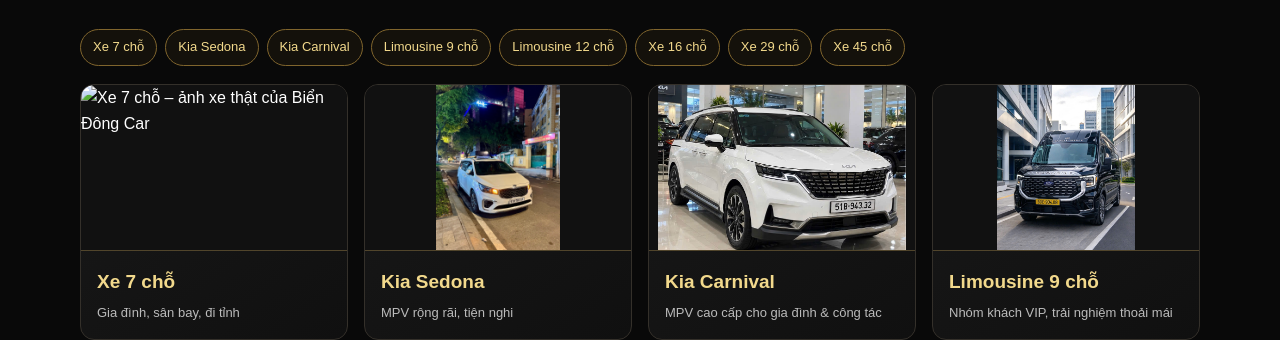
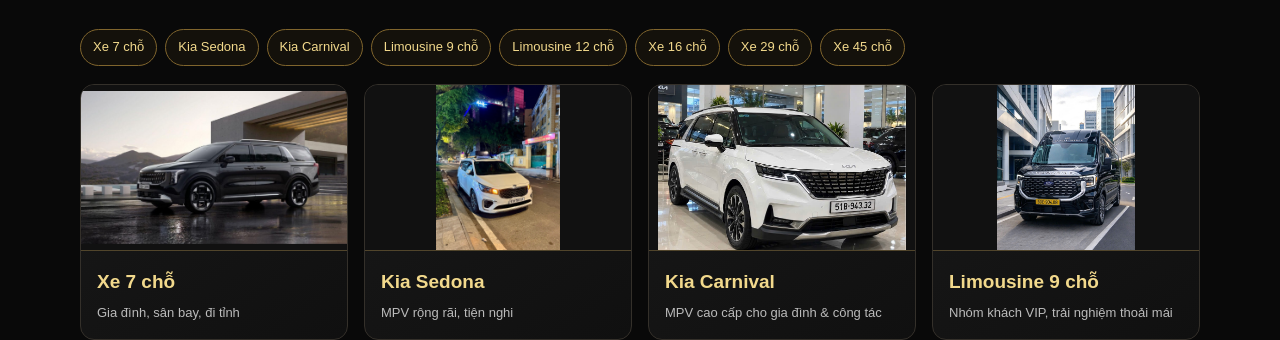
Before and after one commit to biendongcar-del/bien-dong-car-website, a plain HTML site: page index.html in a window 1280 px wide. Shown: the part 1387-1727 px from the top of the page. Drawn offline with Linux system fonts and the light colour scheme.

Commit message:
Fix xe 7 cho image path

```diff
--- a/index.html
+++ b/index.html
@@ -89,7 +89,7 @@
       <span>Xe 29 chỗ</span><span>Xe 45 chỗ</span>
     </div>
       <div class="fleet-visual">
-        <article class="card vehicle-card"><div class="vehicle-art"><img src="assets/xe-7-cho-ngoai-that-01.jpeg" alt="Xe 7 chỗ – ảnh xe thật của Biển Đông Car" loading="lazy" decoding="async"></div><div class="vehicle-info"><h3>Xe 7 chỗ</h3><p>Gia đình, sân bay, đi tỉnh</p></div></article>
+        <article class="card vehicle-card"><div class="vehicle-art"><img src="assets/xe-7-cho-moi.jpeg" alt="Xe 7 chỗ – ảnh xe thật của Biển Đông Car" loading="lazy" decoding="async"></div><div class="vehicle-info"><h3>Xe 7 chỗ</h3><p>Gia đình, sân bay, đi tỉnh</p></div></article>
         <article class="card vehicle-card"><div class="vehicle-art"><img src="assets/sedona-01.jpeg" alt="Kia Sedona – ảnh xe thật của Biển Đông Car" loading="lazy" decoding="async"></div><div class="vehicle-info"><h3>Kia Sedona</h3><p>MPV rộng rãi, tiện nghi</p></div></article>
         <article class="card vehicle-card"><div class="vehicle-art"><img src="assets/carnival-01.jpeg" alt="Kia Carnival – ảnh xe thật của Biển Đông Car" loading="lazy" decoding="async"></div><div class="vehicle-info"><h3>Kia Carnival</h3><p>MPV cao cấp cho gia đình &amp; công tác</p></div></article>
         <article class="card vehicle-card"><div class="vehicle-art"><img src="assets/limo-01.jpeg" alt="Limousine 9 chỗ – ảnh xe thật của Biển Đông Car" loading="lazy" decoding="async"></div><div class="vehicle-info"><h3>Limousine 9 chỗ</h3><p>Nhóm khách VIP, trải nghiệm thoải mái</p></div></article>
```
